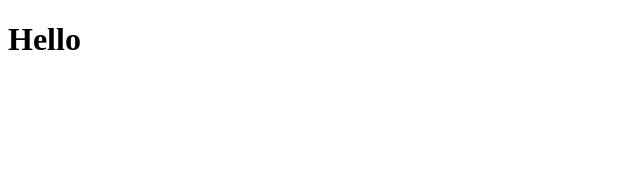
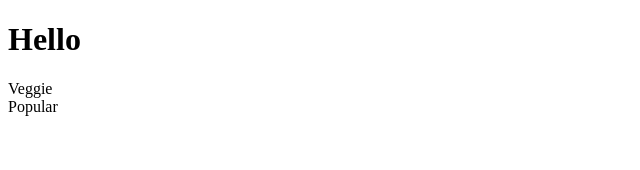
Before and after one commit to jonesdy99/recipeapp, a React (Create React App) app: page / in a window 1280 px wide. Shown: the top 170 px of the page, without its empty margins (0-640 px from the left). Built offline with nearby package versions, Linux system fonts and the light colour scheme.

Commit message:
add base pages

```diff
--- a/src/App.js
+++ b/src/App.js
@@ -1,7 +1,10 @@
+import Pages from "./pages/Pages";
+
 function App() {
   return (
     <div className="App">
       <h1>Hello</h1>
+      <Pages />
     </div>
   );
 }
--- /dev/null
+++ b/src/components/Popular.jsx
@@ -0,0 +1,7 @@
+function Popular() {
+  return (
+    <div>Popular</div>
+  )
+}
+
+export default Popular
--- /dev/null
+++ b/src/components/Veggie.jsx
@@ -0,0 +1,7 @@
+function Veggie() {
+  return (
+    <div>Veggie</div>
+  )
+}
+
+export default Veggie
--- a/src/index.js
+++ b/src/index.js
@@ -1,5 +1,6 @@
 import React from 'react';
 import ReactDOM from 'react-dom/client';
+import './index.css'
 import App from './App';
 
 
--- /dev/null
+++ b/src/pages/Home.jsx
@@ -0,0 +1,15 @@
+import Veggie from "../components/Veggie";
+import Popular from "../components/Popular";
+
+import React from 'react'
+
+function Home() {
+  return (
+    <div>
+      <Veggie />
+      <Popular />
+    </div>
+  )
+}
+
+export default Home
--- /dev/null
+++ b/src/pages/Pages.jsx
@@ -0,0 +1,12 @@
+import React from 'react'
+import Home from './Home'
+
+function Pages() {
+  return (
+    <div>
+      <Home />
+    </div>
+  )
+}
+
+export default Pages
```
Also changed, not shown: src/index.css (added).
